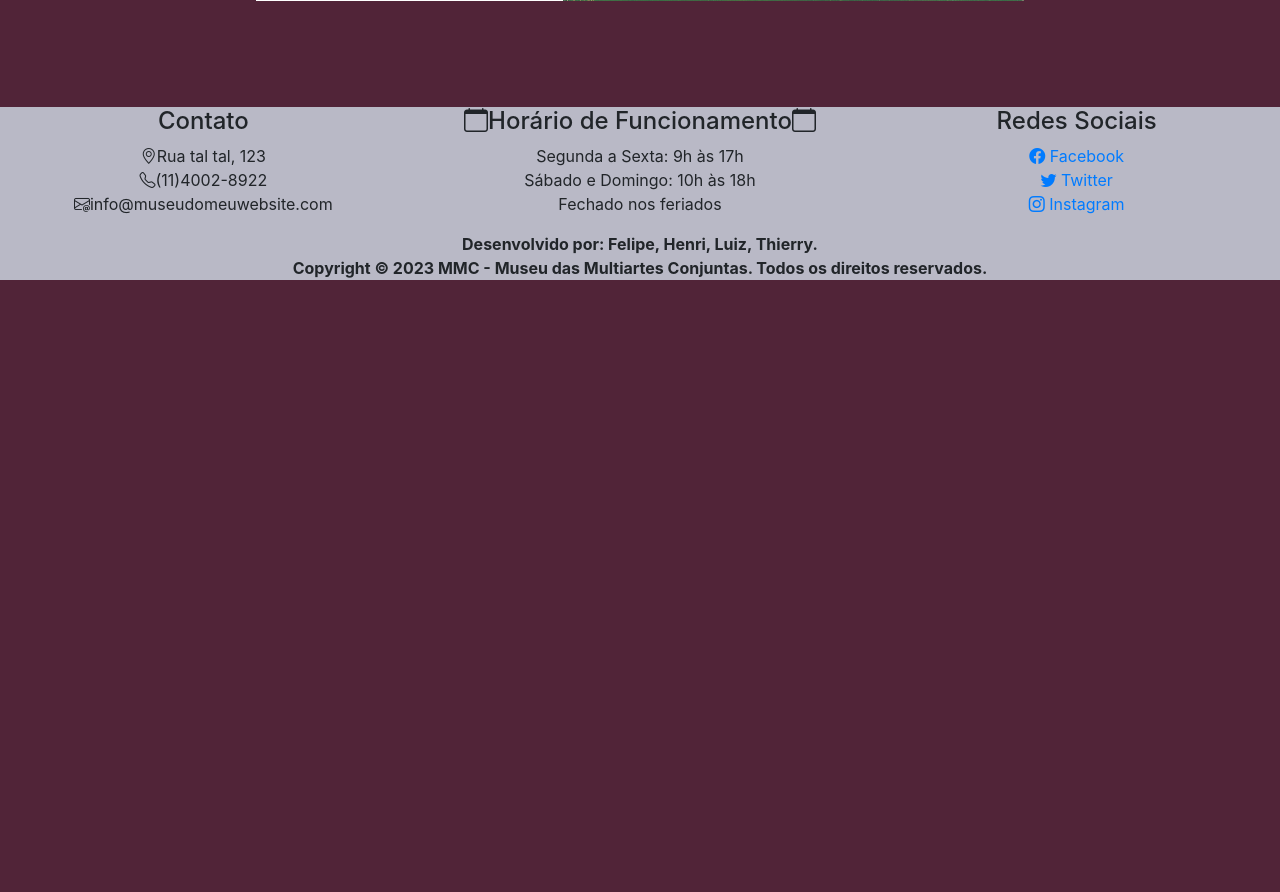
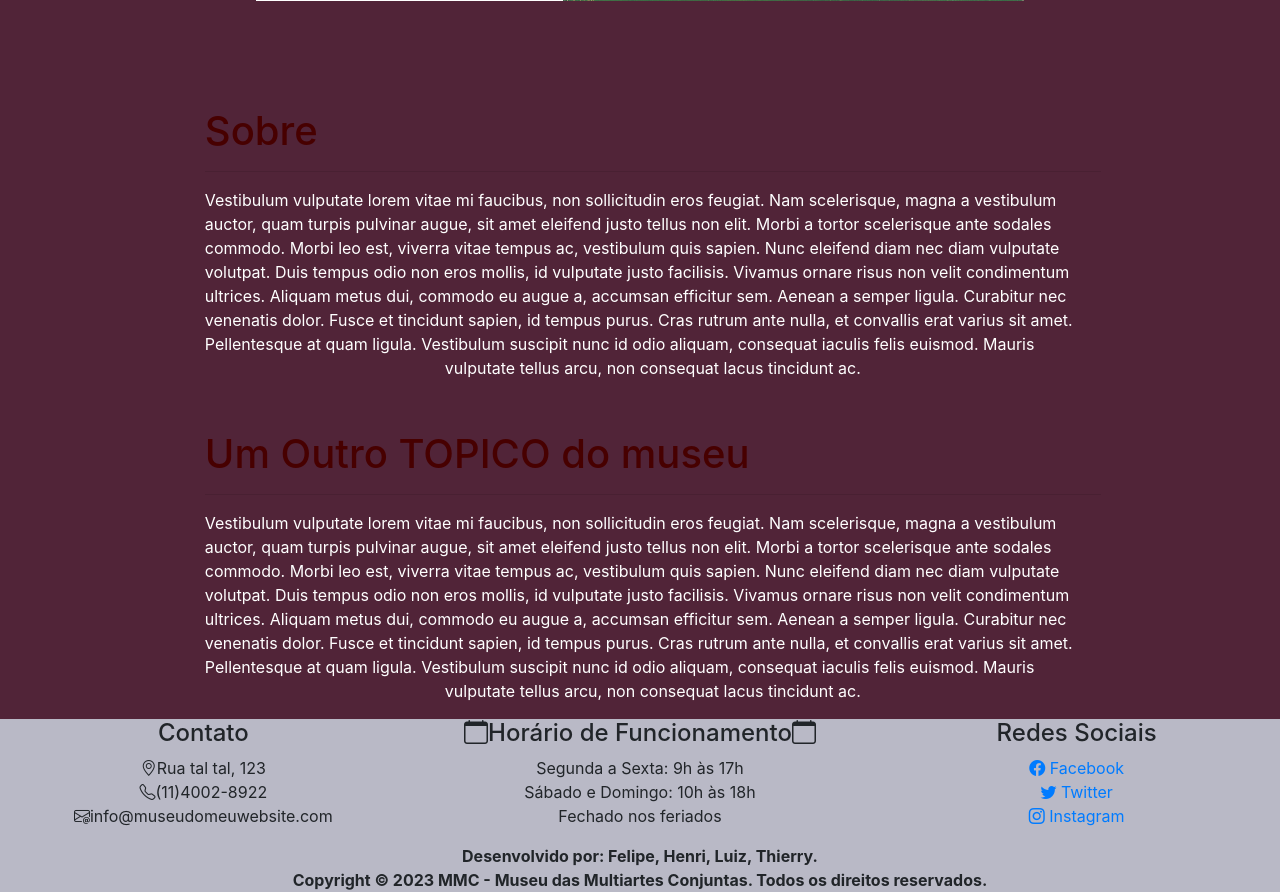
Before and after one commit to rexayt/MMC, a Django app: page /museu/ in a window 1280 px wide. Shown: the part 725-1617 px from the top of the page. Before the commit the page ends 1005 px from the top, so only its background shows below. Run offline with Django 4.2, Linux system fonts and the light colour scheme; some web fonts are replaced.

Commit message:
adiciona parte do sobre na pagina principal
provavelmente vai precisar adicionar os block e os caraio pra n ir para as outras pag, mas isso ai só arrumar dps

arrumei umas coisas pq o sobre/ div conteudo tava ficando embaixo do footer  ou do lado por algum fdp de motivo

```diff
--- a/main/statics/CSS/style.css
+++ b/main/statics/CSS/style.css
@@ -100,6 +100,16 @@ body {
 .conteiner{
     height: 120px;
     padding-top: 0px !important;
+}
+
+.conteudo{
+    width: 70%;
+    margin-left: 16%;
+}
+
+.conteudo p{
+    color: white;
+    text-align-last: center;
 }
 
 /* estilização da nav bar */
--- a/main/templates/main.html
+++ b/main/templates/main.html
@@ -135,7 +135,29 @@
   </div>
   <!-- <hr class="hr"/> -->
 
+  <div class="conteudo">
+    <div class="sobre" style="margin-bottom: 50px;">
+      <h1 style="color: rgb(71, 0, 0);">Sobre</h1>
+      <!-- queria colocar uma linha para dividir o titulo do texto para ficar bonitin tipo essa linha de baixo-->
+      <hr class="hr"/>
+      <div>
+        <p>Vestibulum vulputate lorem vitae mi faucibus, non sollicitudin eros feugiat. Nam scelerisque, magna a vestibulum auctor, quam turpis pulvinar augue, sit amet eleifend justo tellus non elit. Morbi a tortor scelerisque ante sodales commodo. Morbi leo est, viverra vitae tempus ac, vestibulum quis sapien. Nunc eleifend diam nec diam vulputate volutpat. Duis tempus odio non eros mollis, id vulputate justo facilisis. Vivamus ornare risus non velit condimentum ultrices. Aliquam metus dui, commodo eu augue a, accumsan efficitur sem. Aenean a semper ligula. Curabitur nec venenatis dolor. Fusce et tincidunt sapien, id tempus purus. Cras rutrum ante nulla, et convallis erat varius sit amet. Pellentesque at quam ligula. Vestibulum suscipit nunc id odio aliquam, consequat iaculis felis euismod. Mauris vulputate tellus arcu, non consequat lacus tincidunt ac.</p>
+      </div>
+    </div>
+
+    <div class="Um Outro TOPICO do museu">
+      <h1 style="color: rgb(71, 0, 0);">Um Outro TOPICO do museu</h1>
+      <hr class="hr"/>
+      <div>
+        <p>Vestibulum vulputate lorem vitae mi faucibus, non sollicitudin eros feugiat. Nam scelerisque, magna a vestibulum auctor, quam turpis pulvinar augue, sit amet eleifend justo tellus non elit. Morbi a tortor scelerisque ante sodales commodo. Morbi leo est, viverra vitae tempus ac, vestibulum quis sapien. Nunc eleifend diam nec diam vulputate volutpat. Duis tempus odio non eros mollis, id vulputate justo facilisis. Vivamus ornare risus non velit condimentum ultrices. Aliquam metus dui, commodo eu augue a, accumsan efficitur sem. Aenean a semper ligula. Curabitur nec venenatis dolor. Fusce et tincidunt sapien, id tempus purus. Cras rutrum ante nulla, et convallis erat varius sit amet. Pellentesque at quam ligula. Vestibulum suscipit nunc id odio aliquam, consequat iaculis felis euismod. Mauris vulputate tellus arcu, non consequat lacus tincidunt ac.</p>
+      </div>
+    </div>
+  </div>
   <div class="conteiner">
+    <!-- <div class="sobre">
+      <h1>Sobre</h1>
+    </div> -->
+
     <footer class="footer sticky-bottom">
       <div>
         <div class="row">
```
Lines whose indentation alone changed are shown as unchanged.
